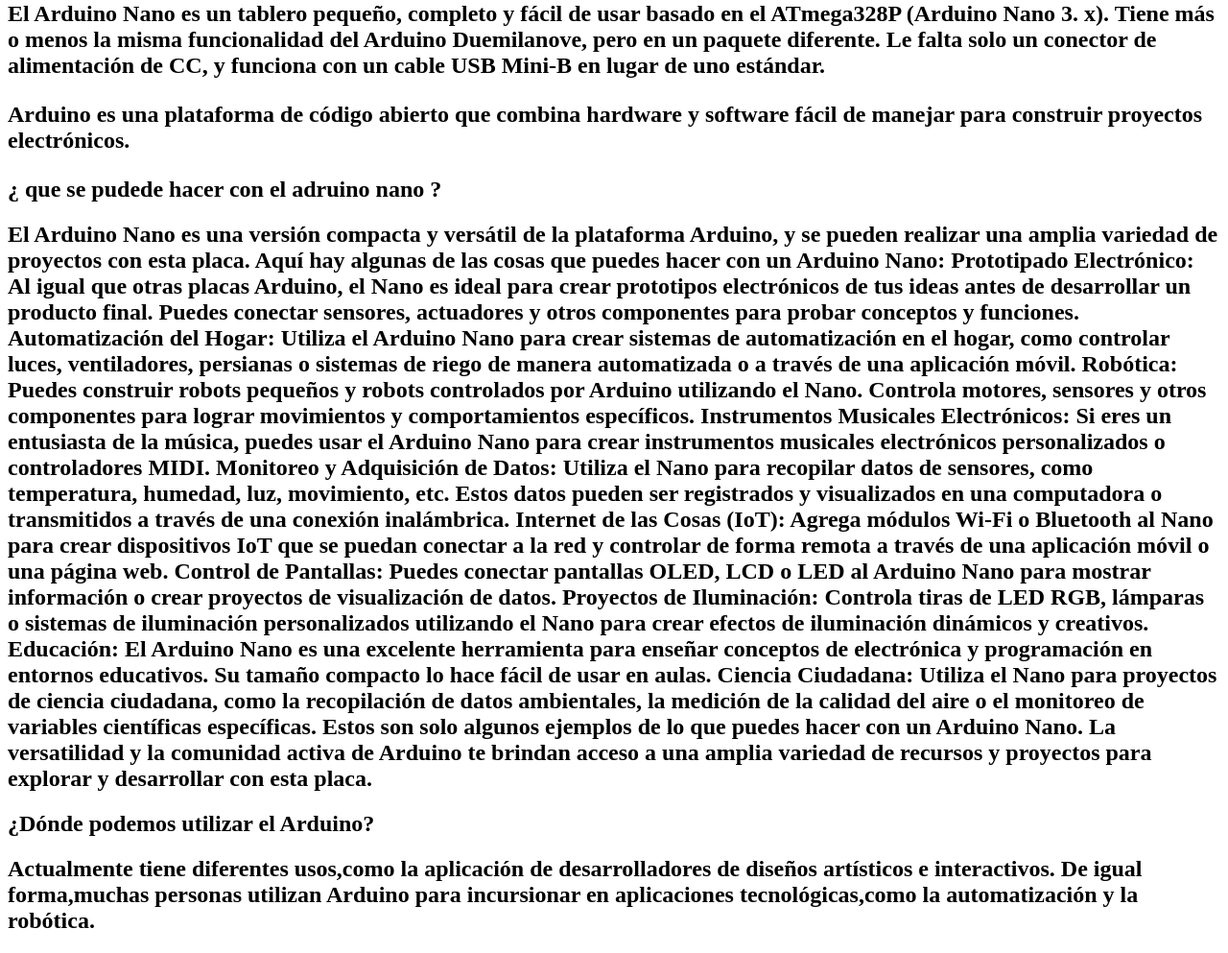
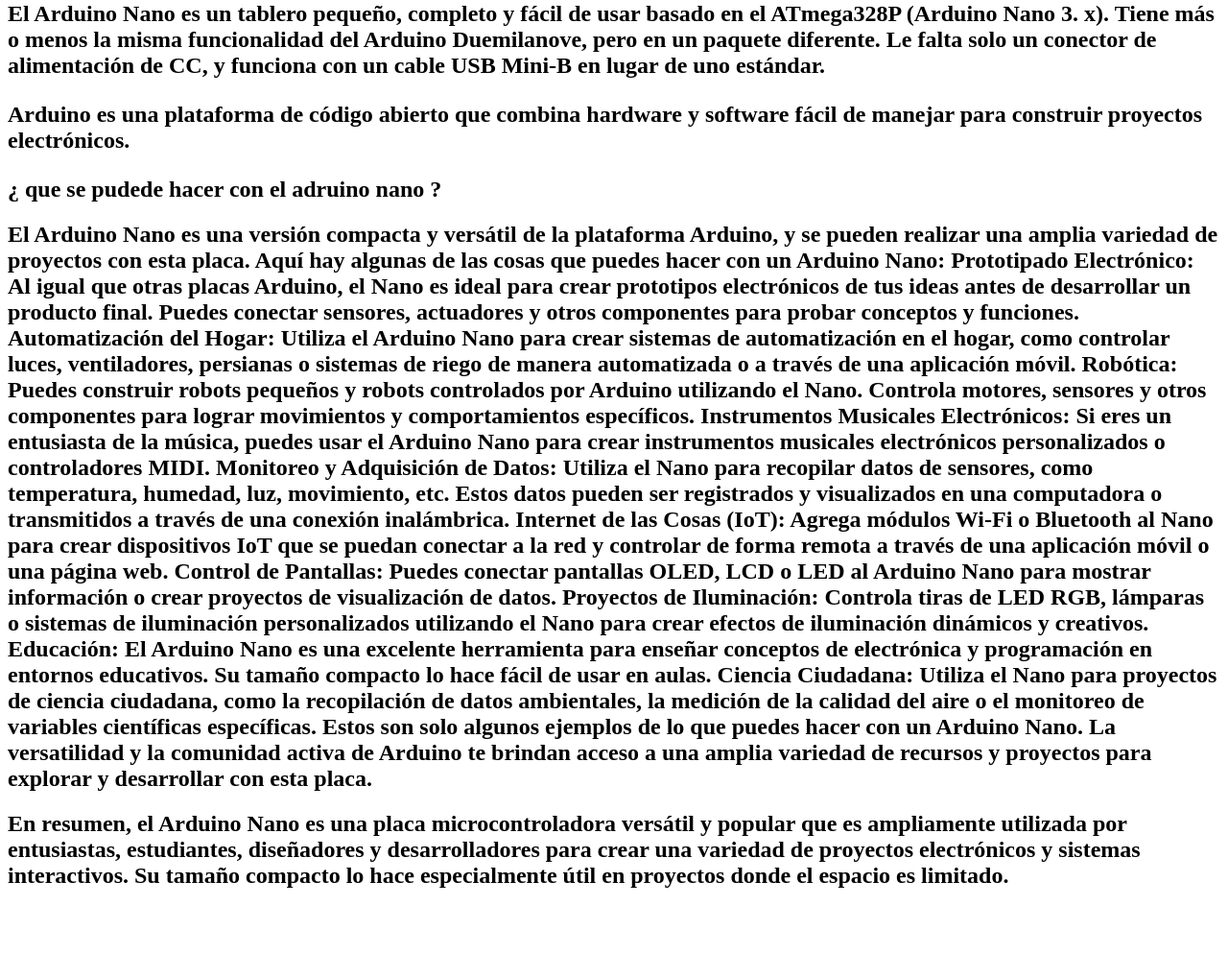
Before and after one commit to juanpaa26/Arduino-nano-, a plain HTML site: page index.html in a window 1280 px wide. Shown: the part 79-1072 px from the top of the page at 96% size. After the commit the page ends 1025 px from the top, so only its background shows below. Drawn offline with Linux system fonts and the light colour scheme.

Commit message:
Update index.html

```diff
--- a/index.html
+++ b/index.html
@@ -19,6 +19,5 @@ Educación: El Arduino Nano es una excelente herramienta para enseñar conceptos
 Ciencia Ciudadana: Utiliza el Nano para proyectos de ciencia ciudadana, como la recopilación de datos ambientales, la medición de la calidad del aire o el monitoreo de variables científicas específicas.
 Estos son solo algunos ejemplos de lo que puedes hacer con un Arduino Nano. La versatilidad y la comunidad activa de Arduino te brindan acceso a una amplia variedad de recursos y proyectos para explorar y desarrollar con esta placa.
 
-<h2>¿Dónde podemos utilizar el Arduino?</h2>
-<h2>Actualmente tiene diferentes usos,como la aplicación de desarrolladores de diseños artísticos e interactivos.
-De igual forma,muchas personas utilizan Arduino para incursionar en aplicaciones tecnológicas,como la automatización y la robótica.</h2>
+<h2>En resumen, el Arduino Nano es una placa microcontroladora versátil y popular que es ampliamente utilizada por entusiastas, estudiantes, diseñadores y desarrolladores para crear una variedad de proyectos electrónicos y sistemas interactivos.
+Su tamaño compacto lo hace especialmente útil en proyectos donde el espacio es limitado.</h2>
```
